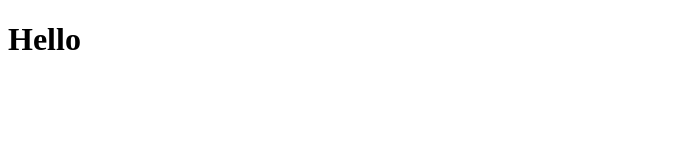
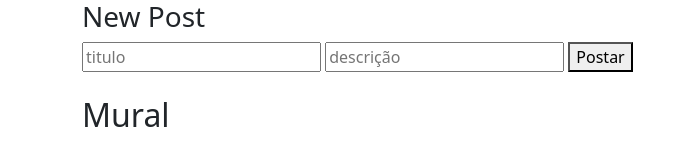
Before and after one commit to alexandrekosh/mural_avisos, a website: page public/index.html in a window 1280 px wide. Shown: the whole page, without its empty margins (0-688 px from the left). Drawn offline with nearby package versions, Linux system fonts and the light colour scheme.

Commit message:
inicianizado o front

```diff
--- a/public/index.html
+++ b/public/index.html
@@ -4,9 +4,23 @@
     <meta charset="UTF-8">
     <meta http-equiv="X-UA-Compatible" content="IE=edge">
     <meta name="viewport" content="width=device-width, initial-scale=1.0">
+    <link rel="stylesheet" href="https://cdn.jsdelivr.net/npm/bootstrap@5.3.0-alpha3/dist/css/bootstrap.min.css">
     <title>Mural de avisos</title>
 </head>
 <body>
-    <h1>Hello</h1>
+    <div class="container">
+        <h3>New Post</h3>
+        <div>
+            <input type="text" id="title" placeholder="titulo">
+            <input type="text" id="desc" placeholder="descrição">
+            <button onclick="">Postar</button>
+        </div>
+        <h2 class="mt-4">Mural</h2>
+        <div id="posts">
+
+        </div>
+    </div>
+
+    <script src="./scripts/script.js"></script>
 </body>
 </html>
```
Also changed, not shown: public/scripts/script.js (added), readme.md.
